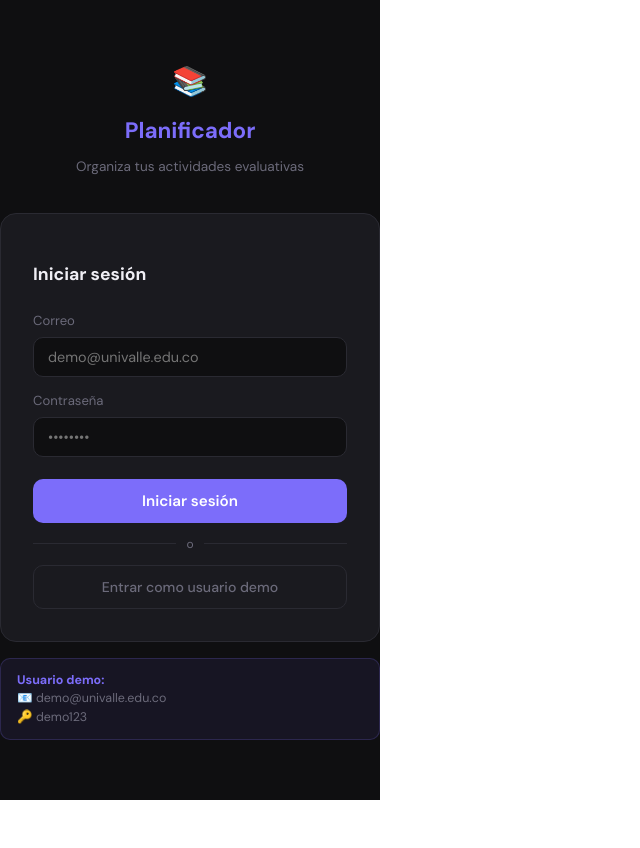
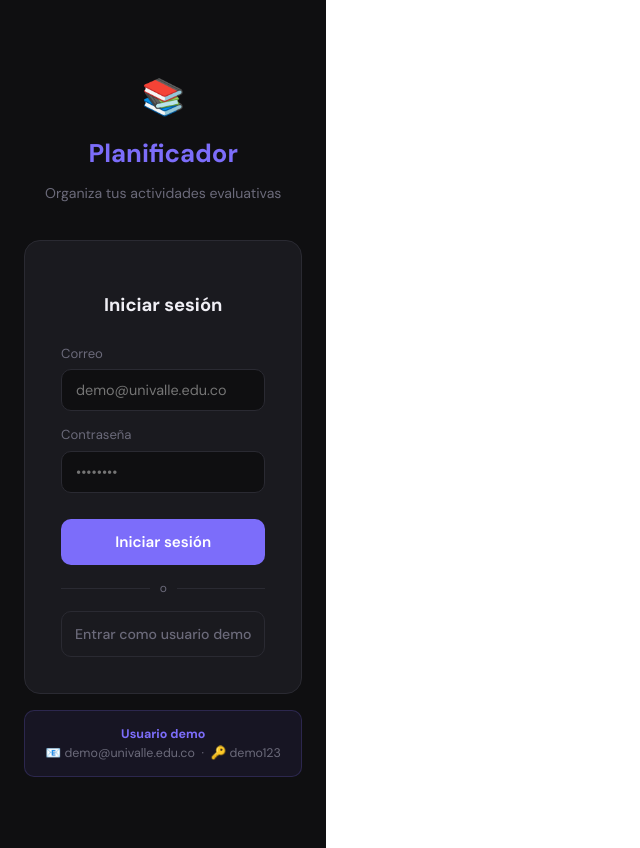
Before and after one commit to SAMBER2213/FRONTED, a React (Vite) app: page /login in a window 1280 px wide. Shown: the whole page, without its empty margins (0-640 px from the left). Before the commit the page ends 800 px from the top, so only its background shows below. Built offline with nearby package versions, Linux system fonts and the light colour scheme.

Commit message:
Update Login.jsx

```diff
--- a/src/pages/Login.jsx
+++ b/src/pages/Login.jsx
@@ -1,7 +1,6 @@
 import { useState } from 'react'
 import { useNavigate } from 'react-router-dom'
 
-// Usuario demo hardcodeado
 const DEMO_USER = { email: 'demo@univalle.edu.co', password: 'demo123' }
 
 export default function Login() {
@@ -17,7 +16,6 @@ export default function Login() {
       return
     }
     setCargando(true)
-    // Simulamos un pequeño delay como si fuera una llamada real
     setTimeout(() => {
       if (form.email === DEMO_USER.email && form.password === DEMO_USER.password) {
         localStorage.setItem('demo_logged', 'true')
@@ -39,28 +37,35 @@ export default function Login() {
   }
 
   return (
-    <div style={{ minHeight: '100vh', background: '#0f0f11', display: 'flex', alignItems: 'center', justifyContent: 'center', fontFamily: 'DM Sans, sans-serif', color: '#f0eff5' }}>
-      <div style={{ width: 380 }}>
+    <div style={{
+      minHeight: '100vh',
+      background: '#0f0f11',
+      display: 'flex',
+      alignItems: 'center',
+      justifyContent: 'center',
+      fontFamily: 'DM Sans, sans-serif',
+      color: '#f0eff5',
+      padding: '24px',
+    }}>
+      <div style={{ width: '100%', maxWidth: 400 }}>
 
-        {/* Logo */}
+        {/* Logo centrado */}
         <div style={{ textAlign: 'center', marginBottom: 36 }}>
-          <div style={{ fontSize: '1.8rem', marginBottom: 8 }}>📚</div>
-          <h1 style={{ fontSize: '1.4rem', fontWeight: 700, color: '#7c6dfa', marginBottom: 4 }}>Planificador</h1>
-          <p style={{ fontSize: '0.85rem', color: '#6b6a7a' }}>Organiza tus actividades evaluativas</p>
+          <div style={{ fontSize: '2.2rem', marginBottom: 10 }}>📚</div>
+          <h1 style={{ fontSize: '1.6rem', fontWeight: 700, color: '#7c6dfa', marginBottom: 6 }}>Planificador</h1>
+          <p style={{ fontSize: '0.88rem', color: '#6b6a7a' }}>Organiza tus actividades evaluativas</p>
         </div>
 
-        {/* Card */}
-        <div style={{ background: '#1a1a1f', border: '1px solid #2a2a32', borderRadius: 16, padding: '32px' }}>
-          <h2 style={{ fontSize: '1.1rem', fontWeight: 700, marginBottom: 24 }}>Iniciar sesión</h2>
+        {/* Card centrada */}
+        <div style={{ background: '#1a1a1f', border: '1px solid #2a2a32', borderRadius: 16, padding: '36px' }}>
+          <h2 style={{ fontSize: '1.15rem', fontWeight: 700, marginBottom: 24, textAlign: 'center' }}>Iniciar sesión</h2>
 
-          {/* Error */}
           {error && (
-            <div style={{ background: 'rgba(240,74,74,0.1)', border: '1px solid #f04a4a', borderRadius: 10, padding: '10px 14px', marginBottom: 18, color: '#f04a4a', fontSize: '0.85rem' }}>
+            <div style={{ background: 'rgba(240,74,74,0.1)', border: '1px solid #f04a4a', borderRadius: 10, padding: '10px 14px', marginBottom: 18, color: '#f04a4a', fontSize: '0.85rem', textAlign: 'center' }}>
               ⚠️ {error}
             </div>
           )}
 
-          {/* Email */}
           <div style={{ marginBottom: 14 }}>
             <label style={{ display: 'block', fontSize: '0.82rem', color: '#6b6a7a', marginBottom: 6 }}>Correo</label>
             <input
@@ -73,8 +78,7 @@ export default function Login() {
             />
           </div>
 
-          {/* Password */}
-          <div style={{ marginBottom: 22 }}>
+          <div style={{ marginBottom: 26 }}>
             <label style={{ display: 'block', fontSize: '0.82rem', color: '#6b6a7a', marginBottom: 6 }}>Contraseña</label>
             <input
               type="password"
@@ -86,35 +90,31 @@ export default function Login() {
             />
           </div>
 
-          {/* Botón principal */}
           <button
             onClick={iniciarSesion}
             disabled={cargando}
-            style={{ width: '100%', padding: '12px', background: cargando ? '#4a4060' : '#7c6dfa', border: 'none', borderRadius: 10, color: 'white', fontSize: '0.95rem', fontWeight: 600, cursor: cargando ? 'not-allowed' : 'pointer', fontFamily: 'DM Sans, sans-serif', marginBottom: 12 }}>
+            style={{ width: '100%', padding: '13px', background: cargando ? '#4a4060' : '#7c6dfa', border: 'none', borderRadius: 10, color: 'white', fontSize: '0.95rem', fontWeight: 600, cursor: cargando ? 'not-allowed' : 'pointer', fontFamily: 'DM Sans, sans-serif', marginBottom: 14 }}>
             {cargando ? 'Entrando...' : 'Iniciar sesión'}
           </button>
 
-          {/* Separador */}
-          <div style={{ display: 'flex', alignItems: 'center', gap: 10, marginBottom: 12 }}>
+          <div style={{ display: 'flex', alignItems: 'center', gap: 10, marginBottom: 14 }}>
             <div style={{ flex: 1, height: 1, background: '#2a2a32' }} />
             <span style={{ fontSize: '0.75rem', color: '#6b6a7a' }}>o</span>
             <div style={{ flex: 1, height: 1, background: '#2a2a32' }} />
           </div>
 
-          {/* Botón demo */}
           <button
             onClick={entrarComoDemo}
             disabled={cargando}
-            style={{ width: '100%', padding: '12px', background: 'none', border: '1px solid #2a2a32', borderRadius: 10, color: '#6b6a7a', fontSize: '0.88rem', cursor: 'pointer', fontFamily: 'DM Sans, sans-serif' }}>
+            style={{ width: '100%', padding: '13px', background: 'none', border: '1px solid #2a2a32', borderRadius: 10, color: '#6b6a7a', fontSize: '0.88rem', cursor: 'pointer', fontFamily: 'DM Sans, sans-serif' }}>
             Entrar como usuario demo
           </button>
         </div>
 
-        {/* Credenciales demo visibles */}
-        <div style={{ marginTop: 16, background: 'rgba(124,109,250,0.08)', border: '1px solid rgba(124,109,250,0.2)', borderRadius: 10, padding: '12px 16px', fontSize: '0.78rem', color: '#6b6a7a' }}>
-          <strong style={{ color: '#7c6dfa' }}>Usuario demo:</strong><br />
-          📧 demo@univalle.edu.co<br />
-          🔑 demo123
+        {/* Credenciales demo centradas */}
+        <div style={{ marginTop: 16, background: 'rgba(124,109,250,0.08)', border: '1px solid rgba(124,109,250,0.2)', borderRadius: 10, padding: '14px 16px', fontSize: '0.78rem', color: '#6b6a7a', textAlign: 'center' }}>
+          <strong style={{ color: '#7c6dfa' }}>Usuario demo</strong><br />
+          📧 demo@univalle.edu.co &nbsp;·&nbsp; 🔑 demo123
         </div>
       </div>
     </div>
@@ -123,7 +123,7 @@ export default function Login() {
 
 const inputStyle = {
   width: '100%', background: '#0f0f11', border: '1px solid #2a2a32',
-  borderRadius: 10, padding: '10px 14px', color: '#f0eff5',
+  borderRadius: 10, padding: '11px 14px', color: '#f0eff5',
   fontFamily: 'DM Sans, sans-serif', fontSize: '0.9rem',
   outline: 'none', boxSizing: 'border-box'
 }
```
